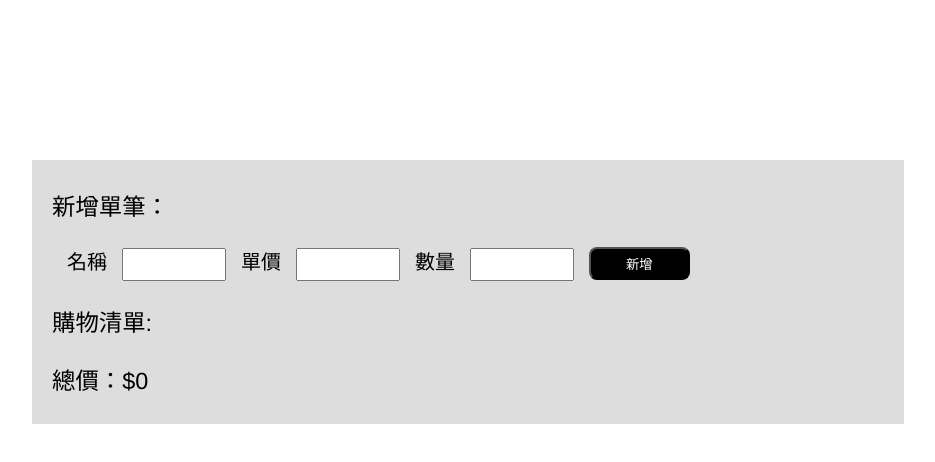
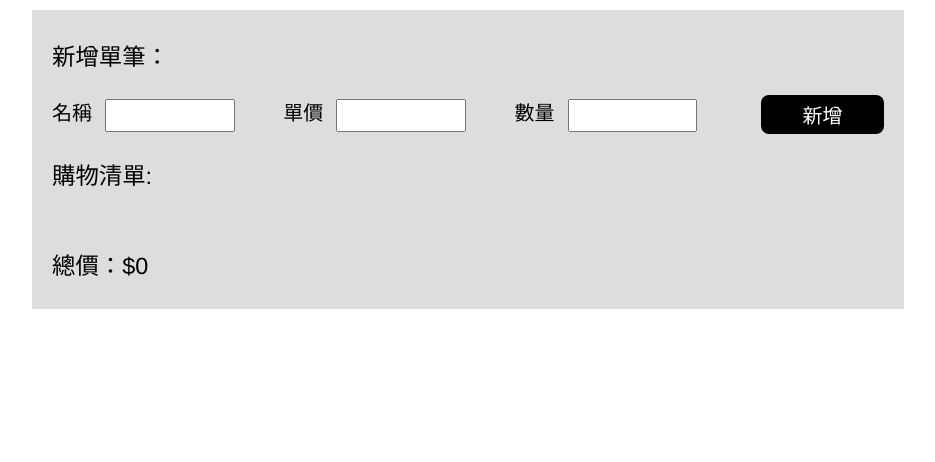
Before and after one commit to Rock070/vue-shopping-list, a Vue app: page / in a window 1280 px wide. Shown: the top 462 px of the page, without its empty margins (172-1107 px from the left). Built offline with nearby package versions, Linux system fonts and the light colour scheme.

Commit message:
HTML & CSS 排版調整

```diff
--- a/src/App.vue
+++ b/src/App.vue
@@ -1,6 +1,5 @@
 <template>
   <div id="app">
-
     <Shopping />
   </div>
 </template>
--- a/src/components/Shopping.vue
+++ b/src/components/Shopping.vue
@@ -3,27 +3,31 @@
     <div class='add'>
       <h3>新增單筆：</h3>
       <div class='add-data' >
+        <div>
           <span>名稱</span>
-        <input class='name'
-          v-model="name"
-          maxlength="50"
+          <input v-model="name"
+
+            maxlength="30"
           />
+        </div>
+        <div>
           <span>單價</span>
-        <input class='price'
-          v-model="price"
+          <input v-model="price"
             @input="price = price.replace(/[^\d]/g,'')"
-          maxlength="20"
+            maxlength="8"
           />
+        </div>
+        <div>
         <span>數量</span>
-        <input class='number'
-          v-model="number"
+        <input v-model="number"
           @input="number = number.replace(/[^\d]/g,'')"
-          maxlength="20"
+          maxlength="8"
         />
-        <button
+        </div>
+        <div
           class='btn'
           @click="addItem"
-        >新增</button>
+        >新增</div>
       </div>
     </div>
     <div class='list'>
@@ -33,13 +37,13 @@
           v-for='item in list'
           :key='item.id'
         >
-          <span>名稱：{{item.name}}</span>
-          <span>單價：${{item.price}}</span>
-          <span>數量：{{item.number}}</span>
-          <button
-            class='btn'
+          <div class='name'>{{item.name}}</div>
+          <div class='price'>${{item.price}}</div>
+          <div class='number'>{{item.number}}</div>
+          <div
+            class='btn btn-del'
             @click="deleteItem(item.id)"
-          >刪除</button>
+          >刪除</div>
         </div>
       </div>
     </div>
@@ -82,10 +86,6 @@ export default {
       deleteItem(id) {
         this.list = this.list.filter(item => item.id !== id)
       },
-      test(){
-        console.log(123)
-        console.log(this.$refs.number)
-      },
     },
     computed: {
       countTotal() {
--- a/src/css/style.css
+++ b/src/css/style.css
@@ -1,12 +1,9 @@
-/* Add "scoped" attribute to limit CSS to this component only  */
-
 #app {
   font-family: Avenir, Helvetica, Arial, sans-serif;
   -webkit-font-smoothing: antialiased;
   -moz-osx-font-smoothing: grayscale;
   color: black;
   font-size: 20px;
-  margin-top: 60px;
 }
 
 .shopping {
@@ -15,38 +12,77 @@
   padding: 5px 20px;
   position: absolute;
   left: 50%;
-  top: 20%;
+  top: 0%;
+  margin: 10px 0px;
   transform: translate(-50%, 0);
 }
 
-.shopping .add .add-data {
+.shopping .btn {
   display: inline-block;
+  width: 130px;
+  padding: 5px 0px;
+  text-align: center;
+  margin-left: 15px;
+  border-radius: 8px;
+  background-color: black;
+  color: white;
+  cursor: pointer;
 
 }
-.shopping .btn {
-  background-color: black;
-  color: white;
-  padding: 5px 35px;
-  margin-left: 15px;
-  border-radius: 8px;
+.shopping .btn:focus {
+    outline: none;
 }
 
 .shopping input {
-
-  width: 90px;
+  display: inline-block;
+  margin-left: 8px;
+  width: 50%;
   height: 25px;
   padding: 2px 5px;
 }
 
 .shopping h3 {
   font-weight: normal;
+  margin: 23px 0px;
+
+}
+
+
+.shopping .add .add-data {
+  display: flex;
+  justify-content: flex-start;
+  align-items: center;
+}
+
+.shopping .add .add-data span {
+  margin-right: 5px;
+}
+
+.shopping .shopping-list{
+  padding: 5px 0px;
+  max-height: 55vh;
+  overflow: scroll;
 }
 
 .shopping .shopping-list .shopping-item {
-  margin-bottom: 10px;
+  width: 100%;
+  height: 4vh;
+  text-align: center;
+  margin: 3px 0px 30px 0px;
+  display: flex;
+  justify-content: flex-start;
+  align-items: center;
+  box-sizing: border-box;
 }
 
-.shopping span {
-    margin: 5px;
-    padding: 10px;
-  }
+.shopping .shopping-list .shopping-item div {
+  border: solid 1px black;
+  margin: 0px 5px 0px 5px;
+  padding: 5px 3px;
+  display: inline-block;
+  width: 15%;
+  height: 4vh;
+  white-space: nowrap;
+  overflow: scroll;
+
+}
--- a/src/main.js
+++ b/src/main.js
@@ -6,5 +6,4 @@ Vue.config.productionTip = false
 
 new Vue({
   render: h => h(App),
-
 }).$mount('#app')
```
Also changed, not shown: 1 other file (tests, documents, lock files or other folders). Lines whose indentation alone changed are shown as unchanged.
